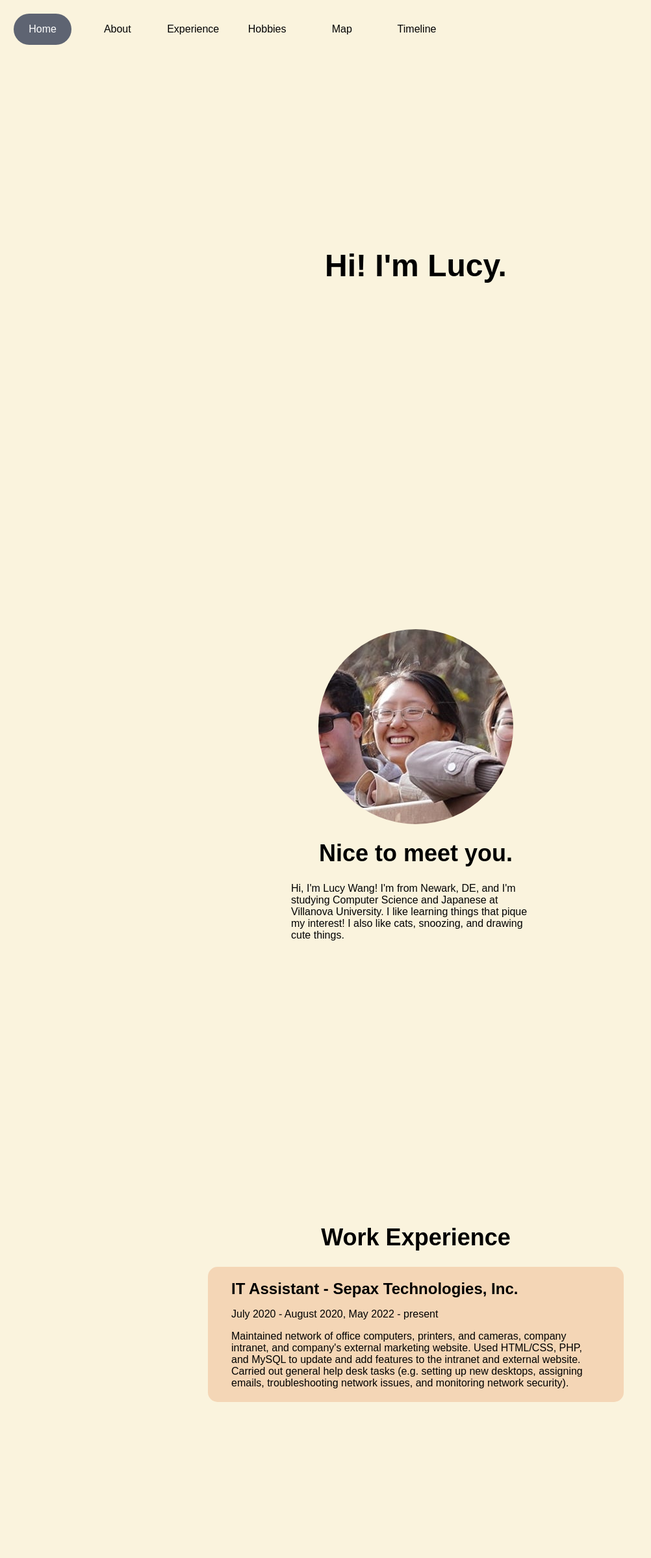
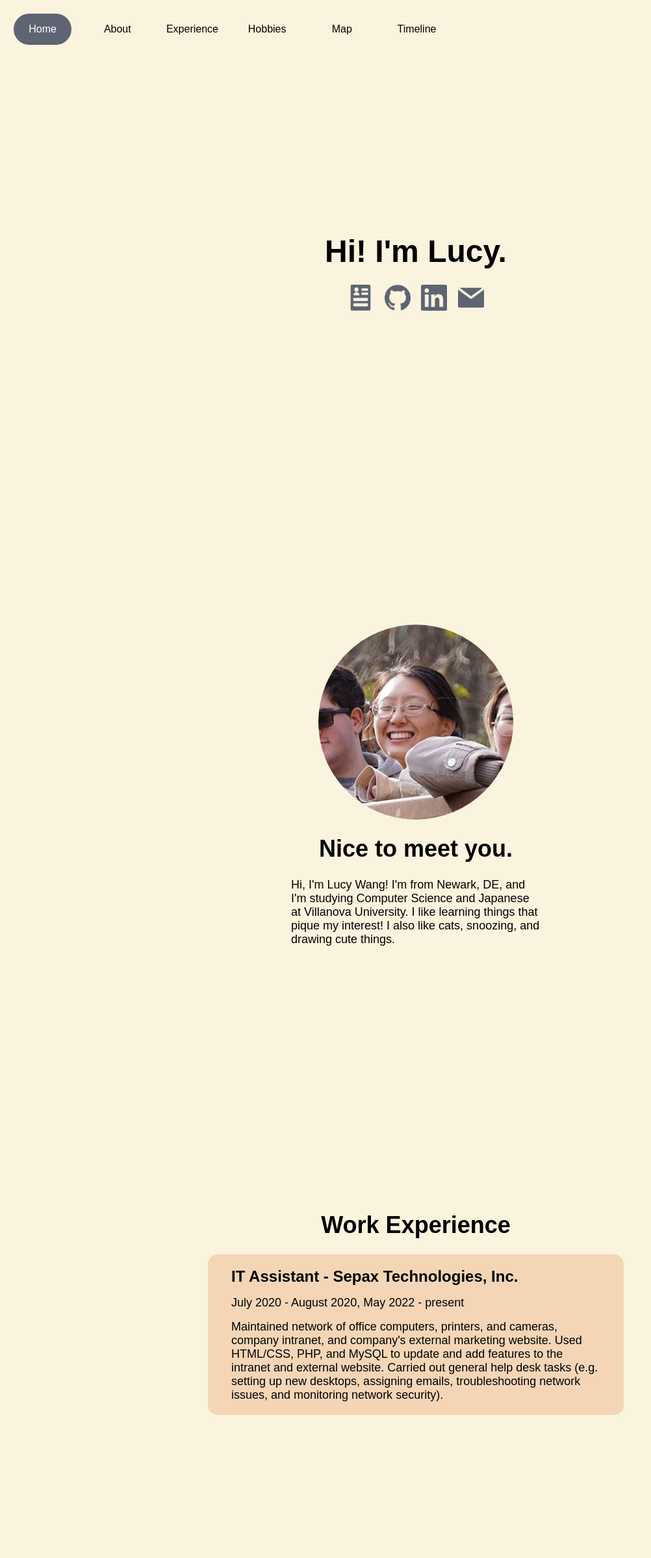
Before and after one commit to gujiguj/dancing-ducks-lucy, a Flask app: page / in a window 1280 px wide. Shown: the top 2397 px of the page at 65% size, without its empty margins (0-1002 px from the left). Run offline with Flask 2, Linux system fonts and the light colour scheme; parts of the project's set-up code (start-up, migrations or seed data) failed here and were passed over; some web fonts are replaced.

Commit message:
Update navbar with css effects, add sm links

```diff
--- a/app/__init__.py
+++ b/app/__init__.py
@@ -14,6 +14,7 @@ fellows = {
         "github": "https://github.com/gujiguj",
         "linkedin": "https://www.linkedin.com/in/lucy-wang-a73267191/",
         "resume": "",
+        "email": "lwang5@villanova.edu",
         "about": "Hi, I'm Lucy Wang! I'm from Newark, DE, and I'm studying Computer Science and Japanese at Villanova University. I like learning things that pique my interest! I also like cats, snoozing, and drawing cute things.",
         "image": "/static/img/lucy-mlh.jpeg",
         "education": [
--- a/app/static/navigation.js
+++ b/app/static/navigation.js
@@ -12,12 +12,8 @@ function NavButton(props) {
     console.log(props.classNames);
     return React.createElement(
         "a",
-        { href: props.link },
-        React.createElement(
-            "button",
-            { className: props.classNames, onClick: props.onClick },
-            props.value
-        )
+        { href: props.link, className: props.classNames, onClick: props.onClick },
+        props.value
     );
 }
 
@@ -84,7 +80,7 @@ var NavBar = function (_React$Component) {
                     classNames: this.state.selected == "hobbies" ? "nav-button selected" : "nav-button"
                 }),
                 React.createElement(NavButton, {
-                    link: "#map",
+                    link: "/map",
                     value: "Map",
                     onClick: function onClick() {
                         return _this2.handleClick("map");
@@ -92,7 +88,7 @@ var NavBar = function (_React$Component) {
                     classNames: this.state.selected == "map" ? "nav-button selected" : "nav-button"
                 }),
                 React.createElement(NavButton, {
-                    link: "#timeline",
+                    link: "/timeline",
                     value: "Timeline",
                     onClick: function onClick() {
                         return _this2.handleClick(3);
--- a/app/static/styles/styles.css
+++ b/app/static/styles/styles.css
@@ -1,6 +1,7 @@
 body {
     background-color: #FAF3DD;
     font-family: 'Kantumruy Pro', sans-serif;
+    color:black;
 }
 
 a {
@@ -9,6 +10,7 @@ a {
 
 h1 {
     font-size: 48px;
+    margin: 3vh;
 }
 
 h2 {
@@ -22,7 +24,7 @@ h3 {
 }
 
 p {
-    font-size: 16px;
+    font-size: 18px;
     margin: 0vh;
 }
 
@@ -36,12 +38,17 @@ p {
 .nav-button {
     font-family: 'Kantumruy Pro', sans-serif;
     font-size: 16px;
+    color:black;
     border-radius: 30px;
     border-style: none;
     background-color:transparent;
-    margin: 1vw 1vw;
+    transition: background-color 0.5s;
     width: 7vw;
     height: 6vh;
+    margin: 1vw 1vw;
+    display:flex;
+    justify-content: center;
+    align-items: center;
 }
 
 .nav-button:hover {
@@ -57,8 +64,25 @@ p {
     display: flex;
     width: auto;
     height: 100vh;
+    flex-direction: column;
     justify-content: center;
     align-items: center;
+}
+
+.intro.links {
+    display:flex;
+    flex-direction: row;
+    justify-content: center;
+}
+
+.intro img {
+    width: 40px;
+    margin: 0vw 6px;
+    fill: #5E6472;
+}
+
+.intro img:hover {
+    fill: #AED9E0;
 }
 
 .about {
--- a/app/templates/profile.html
+++ b/app/templates/profile.html
@@ -4,6 +4,12 @@
 <div>
     <div id="intro" class="intro">
         <h1>Hi! I'm Lucy.</h1>
+        <div class="links">
+            <a href=""><img src="/static/img/resume.svg"></a>
+            <a href="{{ fellow['github'] }}"><img src="/static/img/githubmark.png"></a>
+            <a href="{{ fellow['linkedin'] }}"><img src="/static/img/linkedin.svg"></a>
+            <a href="mailto:{{ fellow['email'] }}"><img src="/static/img/email.svg"></a>
+        </div>
     </div>
 
     <div id="about" class="about">
```
Also changed, not shown: app/static/src/navigation.js (+3 -5 lines), tests/test_app.py (+1 -2 lines), app/static/img/email.svg (added), app/static/img/githubmark.png (added), app/static/img/linkedin.svg (added), app/static/img/resume.svg (added), 1 other file.
